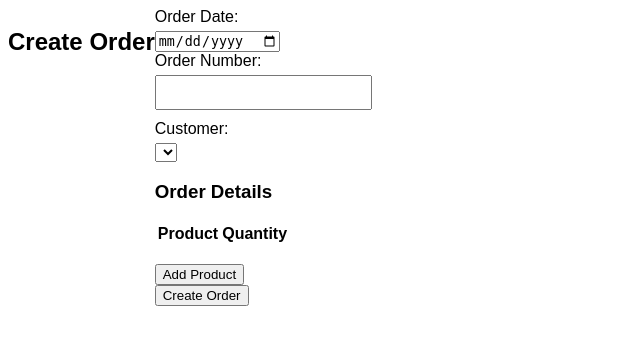
After one commit to neco1978/SalesOrder, a Flask app: page /create_order in a window 1280 px wide. The commit adds this page. Shown: the top 345 px of the page, without its empty margins (0-640 px from the left). Run offline with Flask 2, Linux system fonts and the light colour scheme; data that the repository does not hold is empty.

Commit message:
order details

```diff
--- a/app.py
+++ b/app.py
@@ -229,31 +229,61 @@ def delete_customer(customer_id):
 @app.route('/orders')
 def orders():
     existing_orders = Sales_Order.query.all()
-    return render_template('orders.html', orders=existing_orders)
+    order_details = Sales_Order_Details.query.all()
+    return render_template('orders.html', orders=existing_orders, order_details=order_details)
 
 @app.route('/create_order')
 def create_order():
-    return render_template('create_order.html')
+    customers = Customers.query.all()
+    products = Product.query.all()
+    return render_template('create_order.html', customers=customers, products=products)
 
 # Route for creating a new order
-@app.route('/add_order', methods=['GET', 'POST'])
-def add_order():
-    if request.method == 'POST':
-        # Extract form data
-        order_date = request.form['order_date']
-        order_number = request.form['order_number']
-        customer_id = request.form['customer_id']
+# @app.route('/add_order', methods=['GET', 'POST'])
+# def add_order():
+#    if request.method == 'POST':
+#        # Extract form data
+#        order_date = request.form['order_date']
+#        order_number = request.form['order_number']
+#        customer_id = request.form['customer_id']
 
         # Create a new order
-        new_order = Sales_Order(order_date=order_date, order_number=order_number, customer_id=customer_id)
-        db.session.add(new_order)
-        db.session.commit()
+#        new_order = Sales_Order(order_date=order_date, order_number=order_number, customer_id=customer_id)
+#        db.session.add(new_order)
+#        db.session.commit()
 
-        return redirect(url_for('orders'))
+#        return redirect(url_for('orders'))
 
     # Fetch customers for dropdown
-    customers = Customers.query.all()
-    return render_template('create_order.html', customers=customers)
+#    customers = Customers.query.all()
+#    return render_template('create_order.html', customers=customers)
+
+@app.route('/add_order', methods=['POST'])
+def add_order():
+    # Extract form data
+    order_date = request.form['order_date']
+    order_number = request.form['order_number']
+    customer_id = request.form['customer_id']
+    product_codes = request.form.getlist('product_codes[]')
+    quantities = request.form.getlist('quantities[]')
+
+    # Create a new order
+    new_order = Sales_Order(order_date=order_date, order_number=order_number, customer_id=customer_id)
+    db.session.add(new_order)
+    db.session.commit()
+
+    #order_id = new_order.order_id #
+    order_id = Sales_Order.query.filter_by(order_number=order_number)[0].order_id
+    print(f"order id is : {order_id}")
+
+    # Add order details
+    for product_code, quantity in zip(product_codes, quantities):
+        order_detail = Sales_Order_Details(order_id=order_id, product_code=product_code, quantity=quantity)
+        db.session.add(order_detail)
+
+    db.session.commit()
+
+    return redirect(url_for('orders'))
 
 # Route for updating an existing order
 @app.route('/update_order/<int:order_id>', methods=['GET', 'POST'])
@@ -288,7 +318,7 @@ def delete_order(order_id):
 @app.route('/get_order_details/<int:order_id>')
 def get_order_details(order_id):
     order_details = Sales_Order_Details.query.filter_by(order_id=order_id).all()
-    return render_template('order_details.html', order_details=order_details)
+    return render_template('orders.html', order_details=order_details)
 
 if __name__ == '__main__':
     with app.app_context():
--- a/model/data_model.sql
+++ b/model/data_model.sql
@@ -66,3 +66,7 @@ insert into users(username, password, role) values('nevzat','password','ADMIN');
 insert into users(username, password, role) values('mehmet','password','ADMIN');
 insert into users(username, password, role) values('jack','password','MONITORING');
 insert into users(username, password, role) values('adam','password','USER');
+
+insert into sales_order (order_date, order_number, customer_id)  values(current_date, 'SD00013',2);
+
+insert into sales_order_details (order_id, product_code, quantity) values (2, 100, 8);
--- /dev/null
+++ b/templates/create_order.html
@@ -0,0 +1,119 @@
+<!DOCTYPE html>
+<html lang="en">
+<head>
+    <meta charset="UTF-8">
+    <meta name="viewport" content="width=device-width, initial-scale=1.0">
+    <title>Create Order</title>
+    <style>
+        body {
+            font-family: Arial, sans-serif;
+            display: flex;
+        }
+
+        #main {
+            margin-left: 250px;
+            padding: 20px;
+            width: calc(100% - 250px);
+        }
+
+        label {
+            display: block;
+            margin-bottom: 5px;
+        }
+
+        input[type="text"],
+        input[type="email"],
+        input[type="tel"] {
+            width: 100%;
+            padding: 8px;
+            margin-bottom: 10px;
+        }
+
+        input[type="submit"] {
+            padding: 10px 20px;
+            background-color: #333;
+            color: white;
+            border: none;
+            cursor: pointer;
+        }
+
+        input[type="submit"]:hover {
+            background-color: #444;
+        }
+    </style>
+</head>
+<body>
+    <h2>Create Order</h2>
+
+    <form action="/add_order" method="POST">
+        <!-- Order Date -->
+        <label for="order_date">Order Date:</label>
+        <input type="date" id="order_date" name="order_date" required>
+        <br>
+
+        <!-- Order Number -->
+        <label for="order_number">Order Number:</label>
+        <input type="text" id="order_number" name="order_number" required>
+        <br>
+
+        <!-- Customer -->
+        <label for="customer_id">Customer:</label>
+        <select id="customer_id" name="customer_id" required>
+            {% for customer in customers %}
+                <option value="{{ customer.id }}">{{ customer.name }}</option>
+            {% endfor %}
+        </select>
+        <br>
+
+        <!-- Order Details -->
+        <h3>Order Details</h3>
+        <table id="orderDetailsTable">
+            <thead>
+                <tr>
+                    <th>Product</th>
+                    <th>Quantity</th>
+                </tr>
+            </thead>
+            <tbody>
+                <!-- Rows for entering order details will be added dynamically -->
+            </tbody>
+        </table>
+        <br>
+        <button type="button" onclick="addOrderDetailRow()">Add Product</button>
+        <br>
+
+        <!-- Submit Button -->
+        <button type="submit">Create Order</button>
+    </form>
+
+    <!-- Add your scripts if needed -->
+
+    <script>
+        function addOrderDetailRow() {
+            var table = document.getElementById("orderDetailsTable").getElementsByTagName('tbody')[0];
+            var newRow = table.insertRow(table.rows.length);
+
+            // Product Dropdown
+            var productCell = newRow.insertCell(0);
+            var productDropdown = document.createElement("select");
+            productDropdown.name = "product_codes[]";
+            productDropdown.required = true;
+            {% for product in products %}
+                var option = document.createElement("option");
+                option.value = "{{ product.product_code }}";
+                option.text = "{{ product.name }}";
+                productDropdown.add(option);
+            {% endfor %}
+            productCell.appendChild(productDropdown);
+
+            // Quantity Input
+            var quantityCell = newRow.insertCell(1);
+            var quantityInput = document.createElement("input");
+            quantityInput.type = "number";
+            quantityInput.name = "quantities[]";
+            quantityInput.required = true;
+            quantityCell.appendChild(quantityInput);
+        }
+    </script>
+</body>
+</html>
```
Also changed, not shown: models.py (+7 -3 lines), templates/orders.html (+52 -3 lines), templates/users_o.html (deleted, +0 -129 lines).
